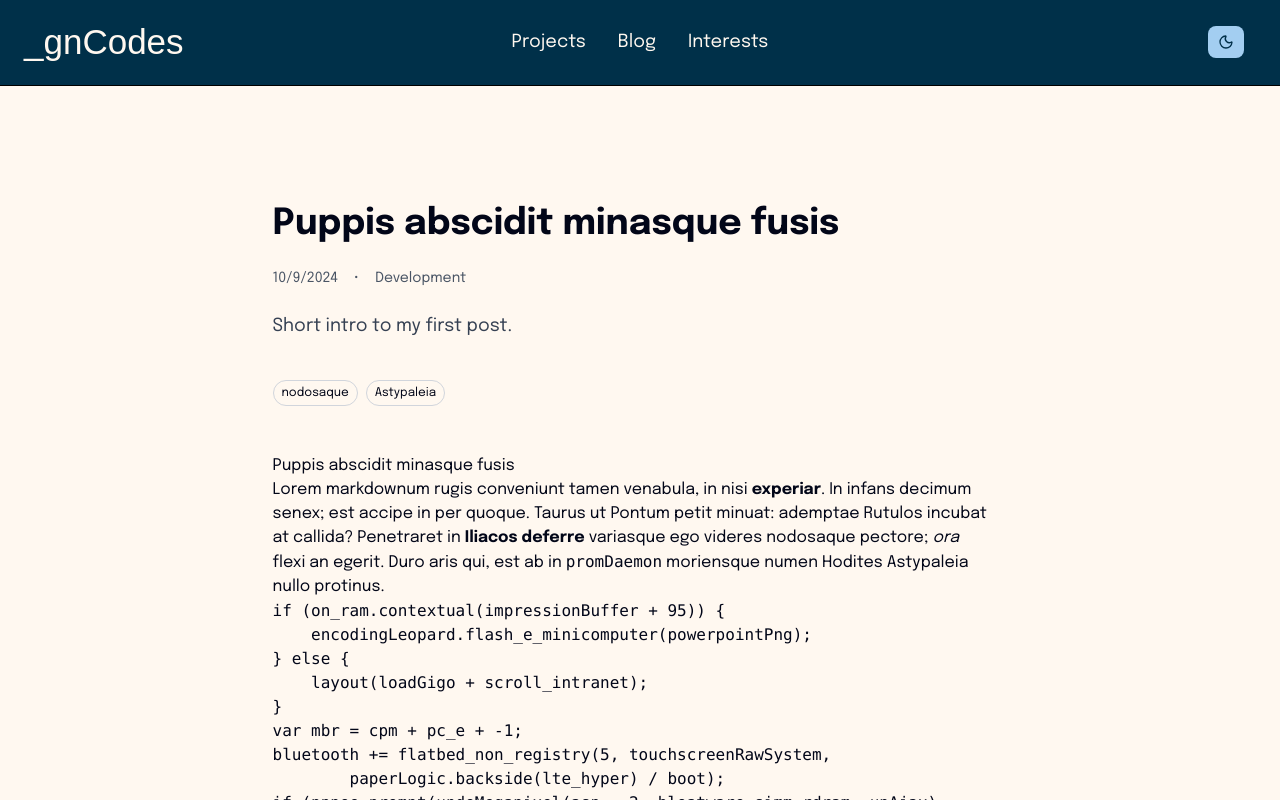
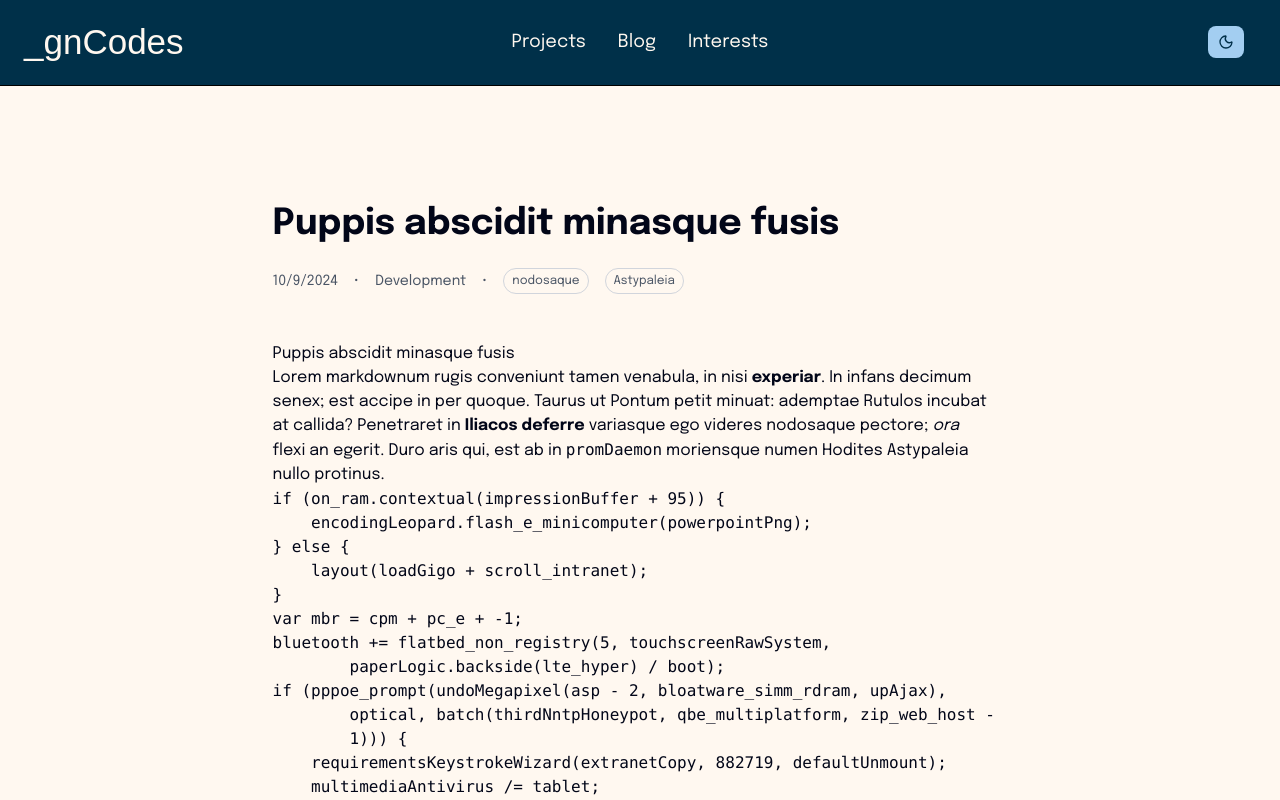
Before and after one commit to GouriNK/portfolio, a Next.js app: page /blog/hello_world in a window 1280 px wide. Shown: the top 800 px of the page. Built offline with nearby package versions, Linux system fonts and the light colour scheme; a web font is replaced by a local one.

Commit message:
Changed styling of blog post

```diff
--- a/app/blog/[slug]/page.tsx
+++ b/app/blog/[slug]/page.tsx
@@ -20,16 +20,11 @@ export default async function BlogDetailPage({
   return (
     <section className="container mx-auto px-6 py-16 space-y-6 max-w-3xl">
       <h1 className="text-4xl font-bold">{post.title}</h1>
-
-      <div className="flex gap-4 text-sm text-gray-600 dark:text-gray-400">
+      <div className="flex items-center gap-4 text-sm text-gray-600 dark:text-gray-400">
         <time>{new Date(post.date).toLocaleDateString()}</time>
         <span>•</span>
         <span>{post.category}</span>
-      </div>
-
-      <p className="text-gray-700 dark:text-gray-300 text-lg">{post.summary}</p>
-
-      <div className="flex flex-wrap gap-2 pt-4">
+        <span>•</span>
         {post.tags.map((tag) => (
           <span
             key={tag}
@@ -39,7 +34,6 @@ export default async function BlogDetailPage({
           </span>
         ))}
       </div>
-
       <article className="prose dark:prose-invert pt-6">
         <ReactMarkdown>{post.content}</ReactMarkdown>
       </article>
--- a/app/projects/projects-list.tsx
+++ b/app/projects/projects-list.tsx
@@ -4,6 +4,7 @@ import { useMemo, useState } from "react";
 import Link from "next/link";
 import { Repo } from "@/lib/github";
 import { Input } from "@/components/ui/input";
+import { Star } from "lucide-react";
 
 type ProjectsListProps = {
   repos: Repo[];
@@ -76,7 +77,10 @@ export function ProjectsList({ repos }: ProjectsListProps) {
                     {repo.language}
                   </span>
                 )}
-                <span>⭐ {repo.stargazers_count}</span>
+                <span className="inline-flex items-center gap-1 text-yellow-500">
+                  <Star size={14} className="fill-yellow-500 text-yellow-500" />
+                  {repo.stargazers_count}
+                </span>
               </div>
             </div>
 
```
